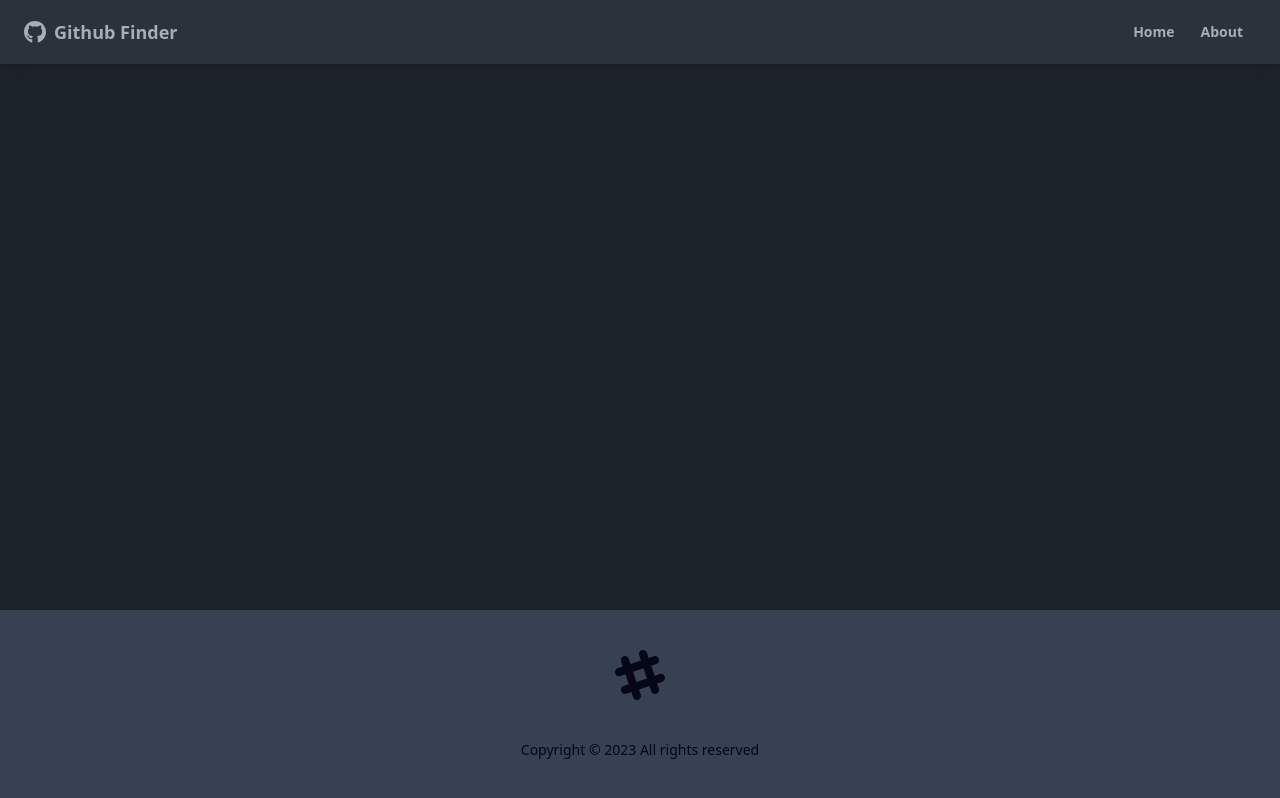
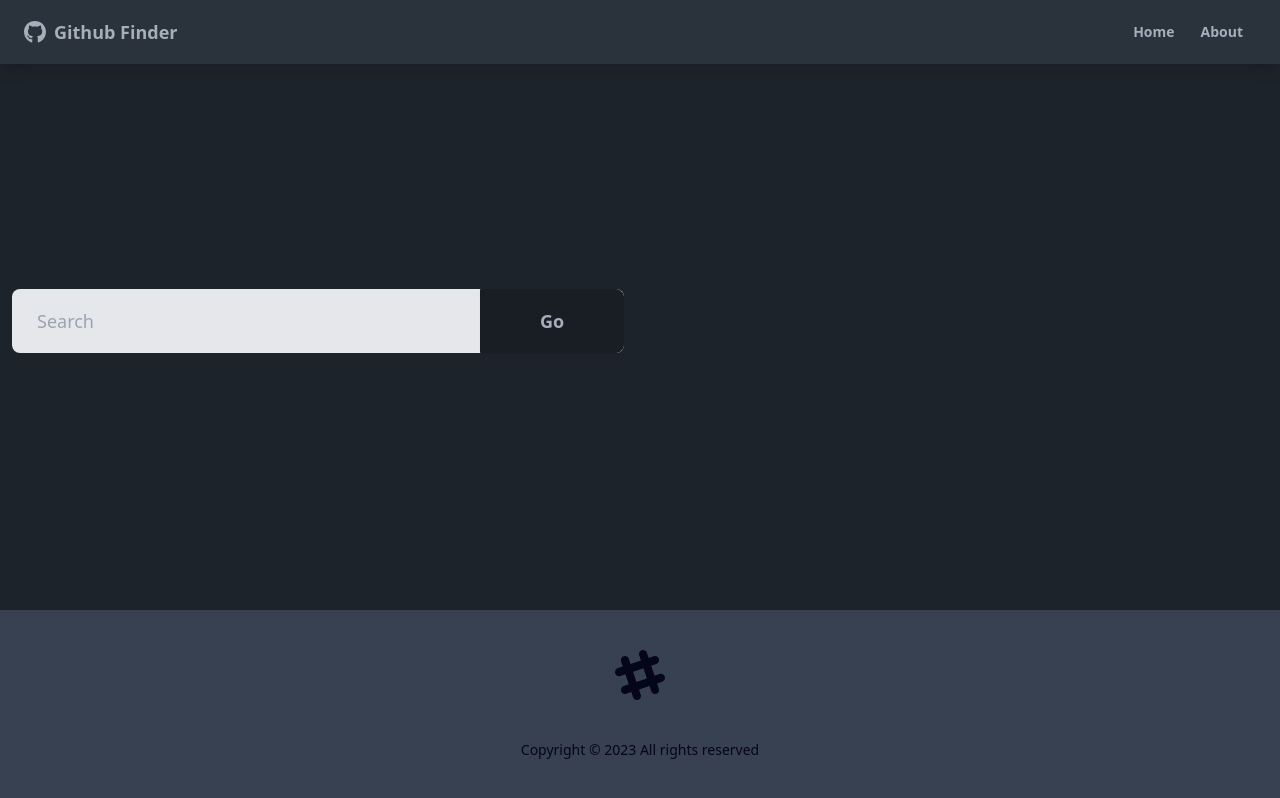
Before and after one commit to IgorZn/react_github_finder, a React (Create React App) app: page / in a window 1280 px wide. Built offline with nearby package versions, Linux system fonts and the light colour scheme.

Commit message:
9 Search Users

```diff
--- /dev/null
+++ b/src/components/users/UserSearch.jsx
@@ -0,0 +1,52 @@
+import React, {useState, useContext} from 'react';
+import GithubContext from "../../context/github/GithubContext";
+
+function UserSearch(props) {
+    const [text, setText] = useState('');
+
+    const {users} = useContext(GithubContext)
+
+    const handleChange = (e) => {
+        setText(e.target.value)
+    }
+
+    const handleSubmit = (e) => {
+        e.preventDefault()
+        if (text === '') {
+            alert('PLease enter something')
+        } else {
+            // todo - search users
+        }
+    }
+
+    return (
+        <div className={'grid grid-cols-1 xl:grid-cols-2 lg:grid-cols-2 mb-8 gap-8'}>
+            <div>
+                <form onSubmit={handleSubmit}>
+                    <div className="form-control">
+                        <div className="relative">
+                            <input
+                                type="text"
+                                className="w-full pr-40 bg-gray-200 input input-lg text-black"
+                                placeholder="Search"
+                                value={text}
+                                onChange={handleChange}
+                            />
+                            <button className="absolute top-0 right-0 rounded-l-none w-36 btn btn-lg">Go</button>
+                        </div>
+                    </div>
+                </form>
+            </div>
+            {users.length > 0 && (
+                <div>
+                    <button className="btn btn-ghost btn-lg">
+                        Clear
+                    </button>
+                </div>
+            )}
+
+        </div>
+    );
+}
+
+export default UserSearch;
--- a/src/pages/Home.jsx
+++ b/src/pages/Home.jsx
@@ -1,10 +1,12 @@
 import React from 'react';
 import UserResults from "../components/users/UserResults";
+import UserSearch from "../components/users/UserSearch";
 
 function Home(props) {
     return (
         <div>
             {/* search */}
+            <UserSearch />
             <UserResults />
         </div>
     );
```
